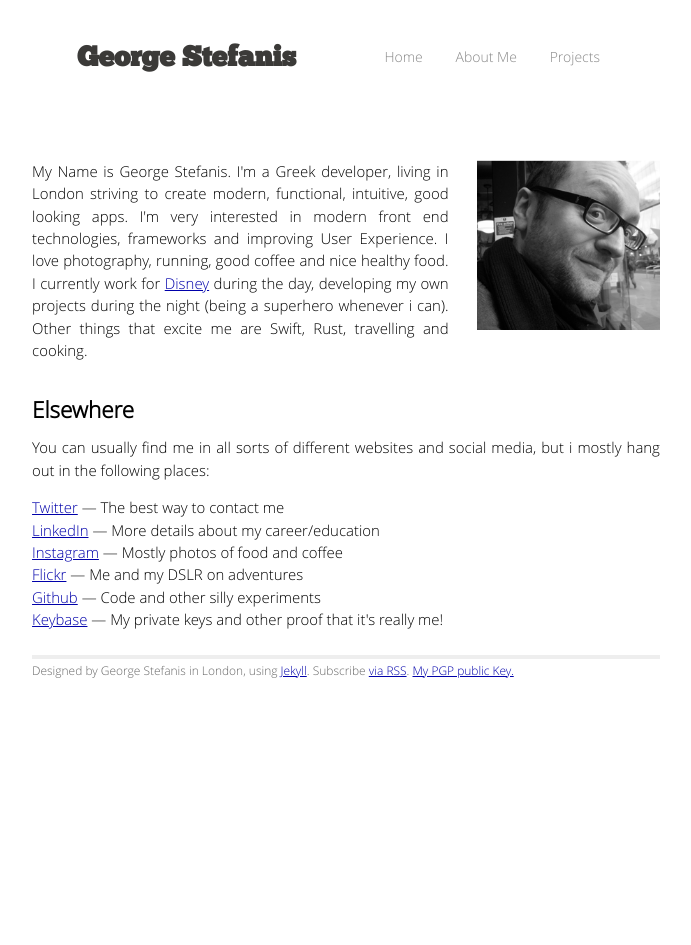
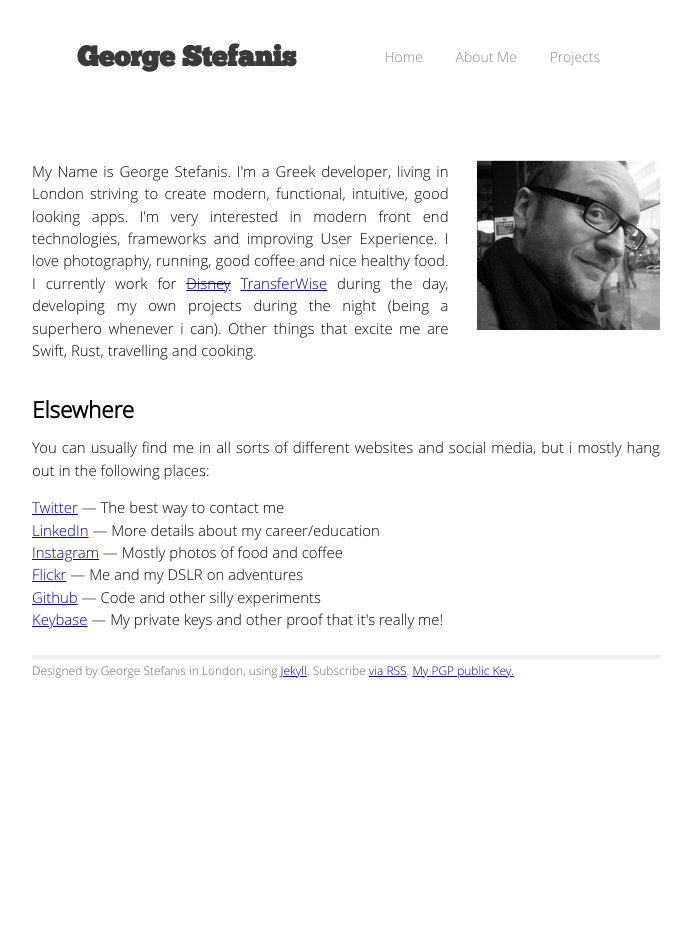
Before and after one commit to skywritergr/georgestefanis.com, a Jekyll site: the page built from about/index.html, in a window 1280 px wide. Shown: the whole page, without its empty margins (294-985 px from the left). Built offline with Jekyll 4.4.1, drawn with Linux system fonts in a browser that asks for light colours; Markdown is read by kramdown in place of the engine named in the settings.

Commit message:
changing about page to update the company i work for

```diff
--- a/about/index.html
+++ b/about/index.html
@@ -5,7 +5,7 @@
 
 <div id="about">
   <img src="{{site.url}}/assets/George.png">
-  <p>My Name is George Stefanis. I'm a Greek developer, living in London striving to create modern, functional, intuitive, good looking apps. I'm very interested in modern front end technologies, frameworks and improving User Experience. I love photography, running, good coffee and nice healthy food. I currently work for <a href="http://www.disney.com">Disney</a> during the day, developing my own projects during the night (being a superhero whenever i can). Other things that excite me are Swift, Rust, travelling and cooking.</p>
+  <p>My Name is George Stefanis. I'm a Greek developer, living in London striving to create modern, functional, intuitive, good looking apps. I'm very interested in modern front end technologies, frameworks and improving User Experience. I love photography, running, good coffee and nice healthy food. I currently work for <strike><a href="http://www.disney.com">Disney</a></strike> <a href="https://www.transferwise.com">TransferWise</a> during the day, developing my own projects during the night (being a superhero whenever i can). Other things that excite me are Swift, Rust, travelling and cooking.</p>
 
   <br>
   <h2>Elsewhere</h2>
```
